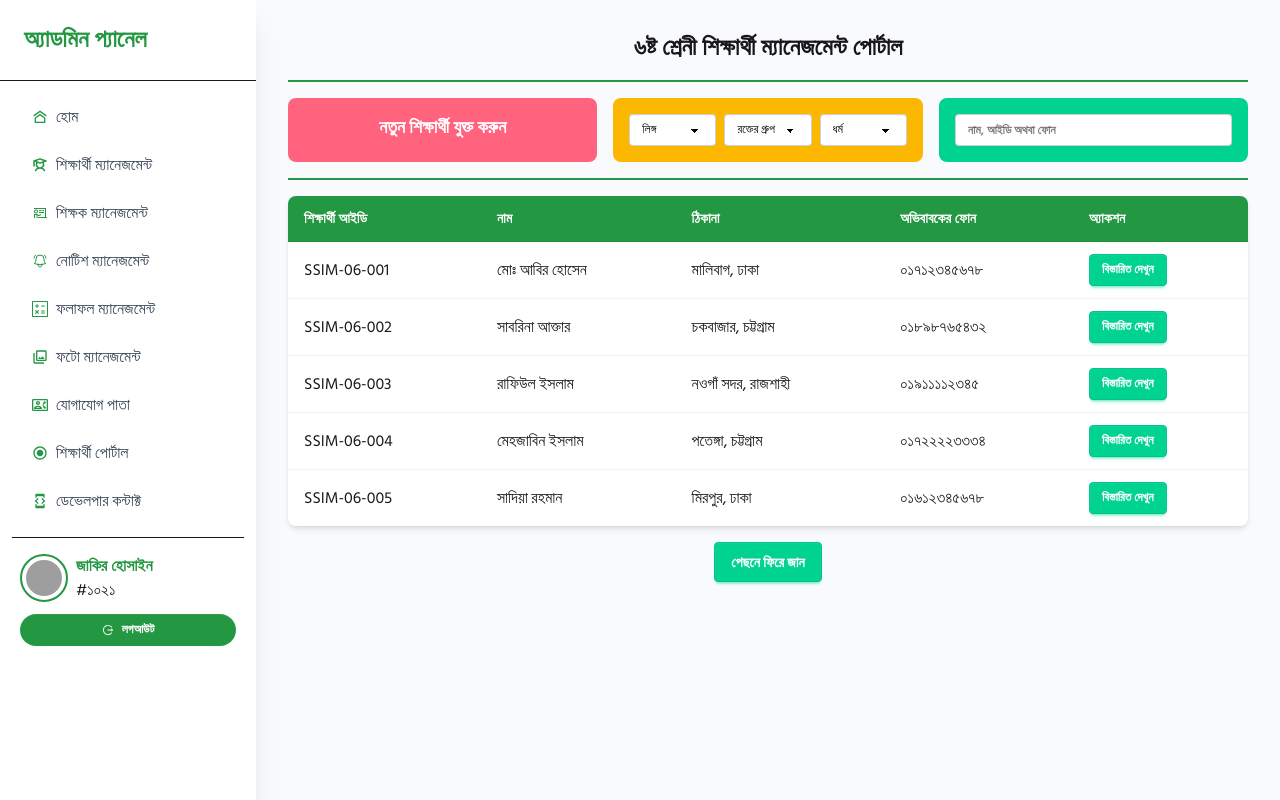
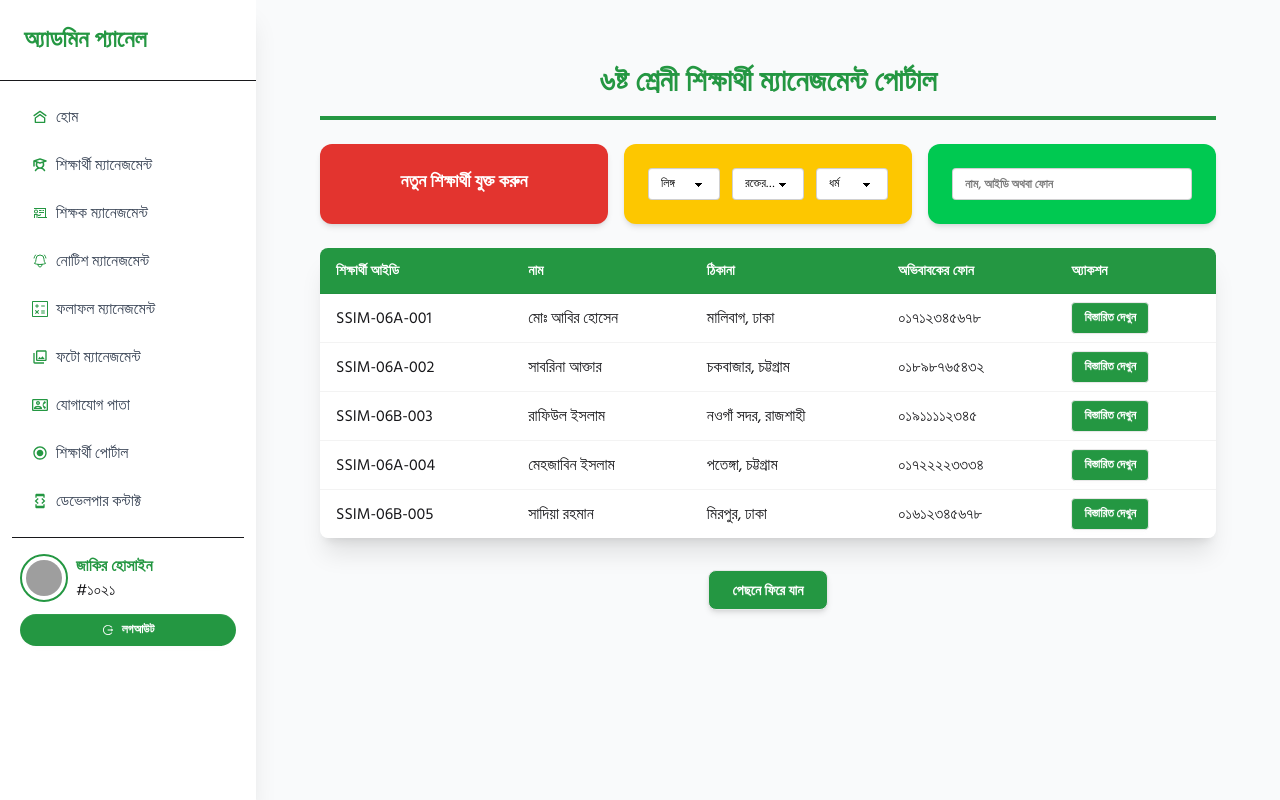
Before and after one commit to jahidul2004/src-sim-school, a React (Vite) app: page /admin/studentList/6 in a window 1280 px wide. Built offline with nearby package versions, Linux system fonts and the light colour scheme; grey boxes are pictures that could not be loaded.

Commit message:
Admin developer contact page updated. and Class6 list page updated.

```diff
--- a/src/pages/adminPages/adminAtudentList/class6List/Class6List.jsx
+++ b/src/pages/adminPages/adminAtudentList/class6List/Class6List.jsx
@@ -1,9 +1,17 @@
 import { useState } from "react";
 import { Link } from "react-router-dom";
 
+const Class6List = () => {
+    const [searchTerm, setSearchTerm] = useState("");
+    const [filter, setFilter] = useState({
+        gender: "",
+        blood_group: "",
+        religion: "",
+    });
+
     const studentsData = [
         {
-        student_id: "SSIM-06-001",
+            student_id: "SSIM-06A-001",
             name_bn: "মোঃ আবির হোসেন",
             name_en: "Md. Abir Hossain",
             birth_date: "২০১১-০৩-১৫",
@@ -24,7 +32,7 @@ const studentsData = [
             birth_certificate_no: "১৯৮৭২৩৪৫৬৭",
         },
         {
-        student_id: "SSIM-06-002",
+            student_id: "SSIM-06A-002",
             name_bn: "সাবরিনা আক্তার",
             name_en: "Sabrina Akter",
             birth_date: "২০১১-০৭-০৫",
@@ -45,7 +53,7 @@ const studentsData = [
             birth_certificate_no: "১৯৮৭২৩৪৫৬৮",
         },
         {
-        student_id: "SSIM-06-003",
+            student_id: "SSIM-06B-003",
             name_bn: "রাফিউল ইসলাম",
             name_en: "Rafiqul Islam",
             birth_date: "২০১০-১২-২২",
@@ -66,7 +74,7 @@ const studentsData = [
             birth_certificate_no: "১৯৮৭২৩৪৫৬৯",
         },
         {
-        student_id: "SSIM-06-004",
+            student_id: "SSIM-06A-004",
             name_bn: "মেহজাবিন ইসলাম",
             name_en: "Mehjabin Islam",
             birth_date: "২০১২-০২-০৯",
@@ -87,7 +95,7 @@ const studentsData = [
             birth_certificate_no: "১৯৮৭২৩৪৫৭০",
         },
         {
-        student_id: "SSIM-06-005",
+            student_id: "SSIM-06B-005",
             name_bn: "সাদিয়া রহমান",
             name_en: "Sadia Rahman",
             birth_date: "২০১১-০৬-১৭",
@@ -108,14 +116,6 @@ const studentsData = [
             birth_certificate_no: "১৯৮৭২৩৪৫৭১",
         },
     ];
-
-const Class6List = () => {
-    const [searchTerm, setSearchTerm] = useState("");
-    const [filter, setFilter] = useState({
-        gender: "",
-        blood_group: "",
-        religion: "",
-    });
 
     const filteredStudents = studentsData.filter((student) => {
         const matchesSearch =
@@ -139,22 +139,23 @@ const Class6List = () => {
     });
 
     return (
-        <div>
-            <div className="text-center mb-2 md:mb-4 border-b-2 border-[#249742] pb-4">
-                <h1 className="text-2xl font-semibold">
+        <div className="p-4 sm:p-6 md:p-8 bg-gray-50 min-h-screen">
+            <div className="text-center mb-6 border-b-4 border-[#249742] pb-4">
+                <h1 className="text-3xl font-bold text-[#249742]">
                     ৬ষ্ট শ্রেনী শিক্ষার্থী ম্যানেজমেন্ট পোর্টাল
                 </h1>
             </div>
 
-            <div className="grid grid-cols-1 sm:grid-cols-2 md:grid-cols-3 gap-4 my-4 border-b-2 pb-4 border-[#249742]">
+            <div className="grid grid-cols-1 sm:grid-cols-2 md:grid-cols-3 gap-4 mb-6">
                 <Link
-                    to={"/admin/studentList/addStudent"}
-                    className="cursor-pointer bg-error p-4 rounded-lg text-center text-white text-lg font-semibold flex flex-col items-center"
+                    to="/admin/studentList/addStudent"
+                    className="p-6 bg-[#e3342f] rounded-xl shadow-md text-white text-center font-semibold text-lg hover:bg-[#cc1f1a] transition-all duration-300"
                 >
                     নতুন শিক্ষার্থী যুক্ত করুন
                 </Link>
-                <div className="bg-warning text-white rounded-lg p-4">
-                    <div className="grid grid-cols-3 gap-2">
+
+                <div className="bg-yellow-400 text-white rounded-xl p-6 shadow-md">
+                    <div className="grid grid-cols-1 sm:grid-cols-3 gap-3">
                         <select
                             className="select select-sm select-bordered text-black"
                             onChange={(e) =>
@@ -198,7 +199,7 @@ const Class6List = () => {
                     </div>
                 </div>
 
-                <div className="bg-success p-4 rounded-lg text-white font-semibold">
+                <div className="bg-green-500 p-6 rounded-xl text-white font-semibold shadow-md">
                     <input
                         className="input input-sm input-bordered w-full text-black"
                         placeholder="নাম, আইডি অথবা ফোন"
@@ -208,28 +209,36 @@ const Class6List = () => {
                 </div>
             </div>
 
-            <div className="w-full overflow-x-auto rounded-lg shadow-md">
+            <div className="w-full overflow-x-auto rounded-lg shadow-xl">
                 <table className="table w-full bg-white text-sm sm:text-base">
-                    <thead className="bg-[#249742] text-white">
+                    <thead className="bg-[#249742] text-white text-left">
                         <tr>
-                            <th>শিক্ষার্থী আইডি</th>
-                            <th>নাম</th>
-                            <th>ঠিকানা</th>
-                            <th>অভিবাবকের ফোন</th>
-                            <th>অ্যাকশন</th>
+                            <th className="py-3 px-4">শিক্ষার্থী আইডি</th>
+                            <th className="py-3 px-4">নাম</th>
+                            <th className="py-3 px-4">ঠিকানা</th>
+                            <th className="py-3 px-4">অভিবাবকের ফোন</th>
+                            <th className="py-3 px-4">অ্যাকশন</th>
                         </tr>
                     </thead>
                     <tbody>
                         {filteredStudents.map((student, index) => (
-                            <tr key={index} className="hover">
-                                <td>{student?.student_id}</td>
-                                <td>{student?.name_bn}</td>
-                                <td>{student?.present_address}</td>
-                                <td>{student?.guardian_phone}</td>
-                                <td>
+                            <tr key={index} className="hover:bg-gray-100">
+                                <td className="py-2 px-4">
+                                    {student?.student_id}
+                                </td>
+                                <td className="py-2 px-4">
+                                    {student?.name_bn}
+                                </td>
+                                <td className="py-2 px-4">
+                                    {student?.present_address}
+                                </td>
+                                <td className="py-2 px-4">
+                                    {student?.guardian_phone}
+                                </td>
+                                <td className="py-2 px-4">
                                     <Link
                                         to={`/admin/studentList/${student?.student_id}`}
-                                        className="btn btn-sm btn-success text-white"
+                                        className="btn btn-sm bg-[#249742] hover:bg-[#1e7a37] text-white"
                                     >
                                         বিস্তারিত দেখুন
                                     </Link>
@@ -239,12 +248,13 @@ const Class6List = () => {
                     </tbody>
                 </table>
             </div>
-            <div className="flex items-center justify-center my-4">
+
+            <div className="flex items-center justify-center mt-8">
                 <Link
-                    to={"/admin/studentList"}
-                    className="btn btn-success text-white"
+                    to="/admin/studentList"
+                    className="btn bg-[#249742] hover:bg-[#1d7a36] text-white px-6 py-2 rounded-lg shadow-md"
                 >
-                    পেছনে ফিরে জান
+                    পেছনে ফিরে যান
                 </Link>
             </div>
         </div>
--- a/src/pages/adminPages/adminContact/AdminContact.jsx
+++ b/src/pages/adminPages/adminContact/AdminContact.jsx
@@ -41,14 +41,14 @@ const AdminContact = () => {
     ];
 
     return (
-        <div className="p-4 sm:p-8 bg-white rounded-xl shadow relative">
+        <div className="p-4 sm:p-8 bg-white rounded-xl shadow relative w-full">
             <div className="flex flex-col sm:flex-row justify-between items-start sm:items-center mb-6 gap-4">
                 <h1 className="text-2xl sm:text-3xl font-bold text-[#249742] border-b-2 border-[#249742] pb-2">
                     যোগাযোগ তালিকা
                 </h1>
             </div>
 
-            <div className="overflow-x-auto">
+            <div className="overflow-x-auto w-full">
                 <table className="table w-full text-sm sm:text-base">
                     <thead className="bg-[#249742] text-white text-left">
                         <tr>
```
Lines whose indentation alone changed are shown as unchanged.
